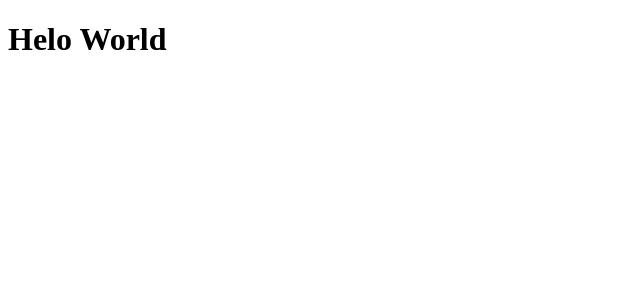
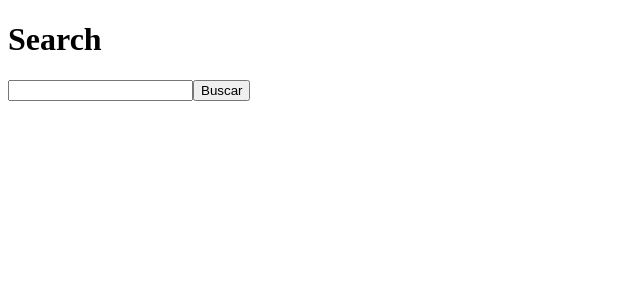
Before and after one commit to bessache/ignite-reactjs-06-performandocom-react, a Next.js app: page / in a window 1280 px wide. Shown: the top 300 px of the page, without its empty margins (0-640 px from the left). Built offline with nearby package versions, Linux system fonts and the light colour scheme.

Commit message:
commit aula criando o app de exemplo

```diff
--- /dev/null
+++ b/components/ProductItem.tsx
@@ -0,0 +1,16 @@
+interface ProductItemProps {
+    product: {
+        id: number;
+        price: number;
+        title: string
+    }
+}
+
+export function ProductItem ({product}:ProductItemProps){
+
+    return (
+        <div>
+            {product.title} - <strong>{product.price}</strong>
+        </div>
+    )
+}
--- /dev/null
+++ b/components/SearchResults.tsx
@@ -0,0 +1,23 @@
+/* eslint-disable react/jsx-key */
+import { ProductItem } from "./ProductItem";
+
+interface SearchResultsProps {
+    results: Array<{
+        id: number;
+        price: number;
+        title: string
+    }>
+}
+
+
+export function SearchResults({results}:SearchResultsProps) {
+    return (
+        <div>
+            {results.map(product => {
+                return (
+                    <ProductItem product={product}/>
+                )
+            })}
+        </div>
+    );
+}
--- a/package.json
+++ b/package.json
@@ -6,7 +6,8 @@
     "dev": "next dev",
     "build": "next build",
     "start": "next start",
-    "lint": "next lint"
+    "lint": "next lint",
+    "server": "json-server -d 750 -w -p 3333 ./server.js"
   },
   "dependencies": {
     "next": "11.0.1",
@@ -18,6 +19,7 @@
     "@types/react": "^17.0.16",
     "eslint": "7.32.0",
     "eslint-config-next": "11.0.1",
+    "json-server": "^0.16.3",
     "typescript": "^4.3.5"
   }
 }
--- a/pages/api/hello.js
+++ /dev/null
@@ -1,5 +0,0 @@
-// Next.js API route support: https://nextjs.org/docs/api-routes/introduction
-
-export default function handler(req, res) {
-  res.status(200).json({ name: 'John Doe' })
-}
--- a/pages/index.tsx
+++ b/pages/index.tsx
@@ -1,9 +1,42 @@
+import { FormEvent, useState } from "react"
+import { SearchResults } from "../components/SearchResults";
+
+
+
 
 
 export default function Home() {
+
+  const [search, setSearch] = useState('')
+
+  const [results, setResults]= useState([])
+
+  async function handleSearch(event: FormEvent) {
+    event.preventDefault()
+
+    if(!search.trim()) {
+      return;
+    }
+
+    const response = await fetch(`http://localhost:3333/products?q=${search}`)
+
+    const data = await response.json();
+
+    setResults(data)
+  }
+
   return (
     <div>
-      <h1>Helo World</h1>
+      <h1>Search</h1>
+      <form onSubmit={handleSearch}>
+        <input
+          type="text"
+          value={search}
+          onChange={e=> setSearch(e.target.value)}
+        />
+        <button type="submit">Buscar</button>
+        <SearchResults results={results} />
+      </form>
     </div>
   )
 }
```
Also changed, not shown: server.js (added, +14 -0 lines), 2 other files (tests, documents, lock files or other folders).
